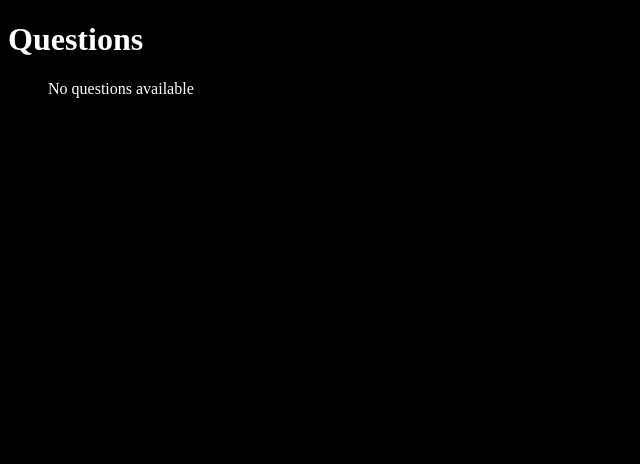
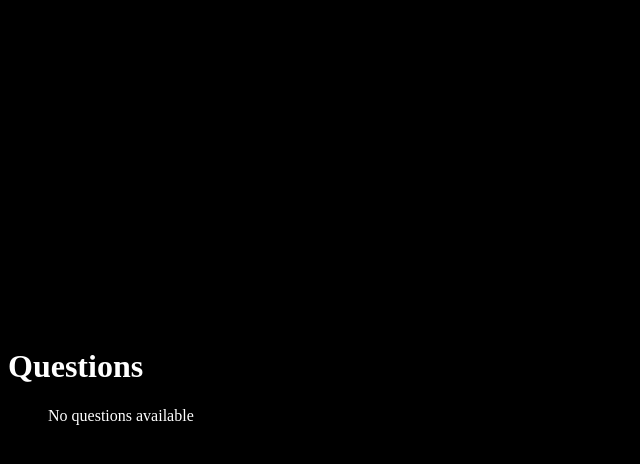
Before and after one commit to Tavasya/TutorialHell, a React (Vite) app: page /questions in a window 1280 px wide. Shown: the top 464 px of the page, without its empty margins (0-640 px from the left). Built offline with nearby package versions, Linux system fonts and the light colour scheme.

Commit message:
added youtube video to Questions page

```diff
--- a/src/components/QuestionList.jsx
+++ b/src/components/QuestionList.jsx
@@ -1,16 +1,31 @@
 import React from "react";
-//import { useQuestions } from "./YoutubeInput";
+import { useContext } from "react";
+import { QuestionsContext } from '../context/QuestionsContext';
 
 function QuestionList() {
-    //const { questions } = useQuestions();
-    //console.log("Check for Questions of questions Page: ", questions);
+    const { questions } = useContext(QuestionsContext);
 
     return(
-        <>
-            <h3>Generated Questions</h3>
-            <h3></h3>
-        </>
+        <div>
+            <h1>Questions</h1>
+            <ul>
+                {questions && questions.length > 0 ? (
+                    questions.map((questionItem, index) => (
+                        <li key={index} style={{ marginBottom: "20px" }}>
+                            <p><strong>Question:</strong> {questionItem.question || "No question text available"}</p>
+
+
+
+                            {/* Display the answer if available */}
+                            <p><strong>Answer:</strong> {questionItem.answer || "No answer available"}</p>
+                        </li>
+                    ))
+                ) : (
+                    <p>No questions available</p>
+                )}
+            </ul>
+        </div>
     );
 }
 
-export default QuestionList
+export default QuestionList;
--- a/src/components/YoutubeInput.jsx
+++ b/src/components/YoutubeInput.jsx
@@ -9,8 +9,8 @@ import { QuestionsContext } from "../context/QuestionsContext";
 
 function YoutubeInput() {
     const navigate = useNavigate();
-    const [ytLink, setytLink] = useState("");
-    const [ transcript, setTranscript] = useState(null);
+    const { ytLink, setytLink } = useContext(QuestionsContext);
+    const [ transcript, setTranscript ] = useState(null);
     const { questions, setQuestions } = useContext(QuestionsContext);
     const [buttonStates, setButtonStates] = useState([false, false, false]);
     const [loading, setLoading] = useState(false);
--- a/src/context/QuestionsContext.jsx
+++ b/src/context/QuestionsContext.jsx
@@ -5,9 +5,10 @@ export const QuestionsContext = createContext();
 
 export const QuestionsProvider = ({ children }) => {
     const [questions, setQuestions] = useState([]);
+    const [ytLink, setytLink ] = useState("");
 
     return(
-        <QuestionsContext.Provider value={{ questions, setQuestions}}>
+        <QuestionsContext.Provider value={{ questions, setQuestions, ytLink, setytLink}}>
             {children}
         </QuestionsContext.Provider>
     );
--- a/src/pages/Questions.jsx
+++ b/src/pages/Questions.jsx
@@ -1,29 +1,34 @@
 import React, { useContext } from 'react';
+import QuestionList from '../components/QuestionList';
 import { QuestionsContext } from '../context/QuestionsContext';
 
 function Questions() {
-    const { questions } = useContext(QuestionsContext);
+    const { ytLink } = useContext(QuestionsContext);
+
+    const getEmbedURL = (url) => {
+        const videoID = url.includes("v=") ? url.split("v=")[1].split("&")[0] : null;
+        return videoID ? `https://www.youtube.com/embed/${videoID}` : url;
+    };
+
+    // Determine if the link needs to be converted to embed format
+    const embedUrl = ytLink.includes("embed") ? ytLink : getEmbedURL(ytLink);
 
     return (
-        <div>
-            <h1>Questions</h1>
-            <ul>
-                {questions && questions.length > 0 ? (
-                    questions.map((questionItem, index) => (
-                        <li key={index} style={{ marginBottom: "20px" }}>
-                            <p><strong>Question:</strong> {questionItem.question || "No question text available"}</p>
+        <>
+            <iframe
+                width="560"
+                height="315"
+                src={embedUrl}
+                title="YouTube video player"
+                frameBorder="0"
+                allow="accelerometer; autoplay; clipboard-write; encrypted-media; gyroscope; picture-in-picture"
+                allowFullScreen
+            ></iframe>
 
-
-
-                            {/* Display the answer if available */}
-                            <p><strong>Answer:</strong> {questionItem.answer || "No answer available"}</p>
-                        </li>
-                    ))
-                ) : (
-                    <p>No questions available</p>
-                )}
-            </ul>
-        </div>
+            <div>
+                <QuestionList/>
+            </div>
+        </>
     );
 }
 
```
Also changed, not shown: 1 other file (tests, documents, lock files or other folders).
